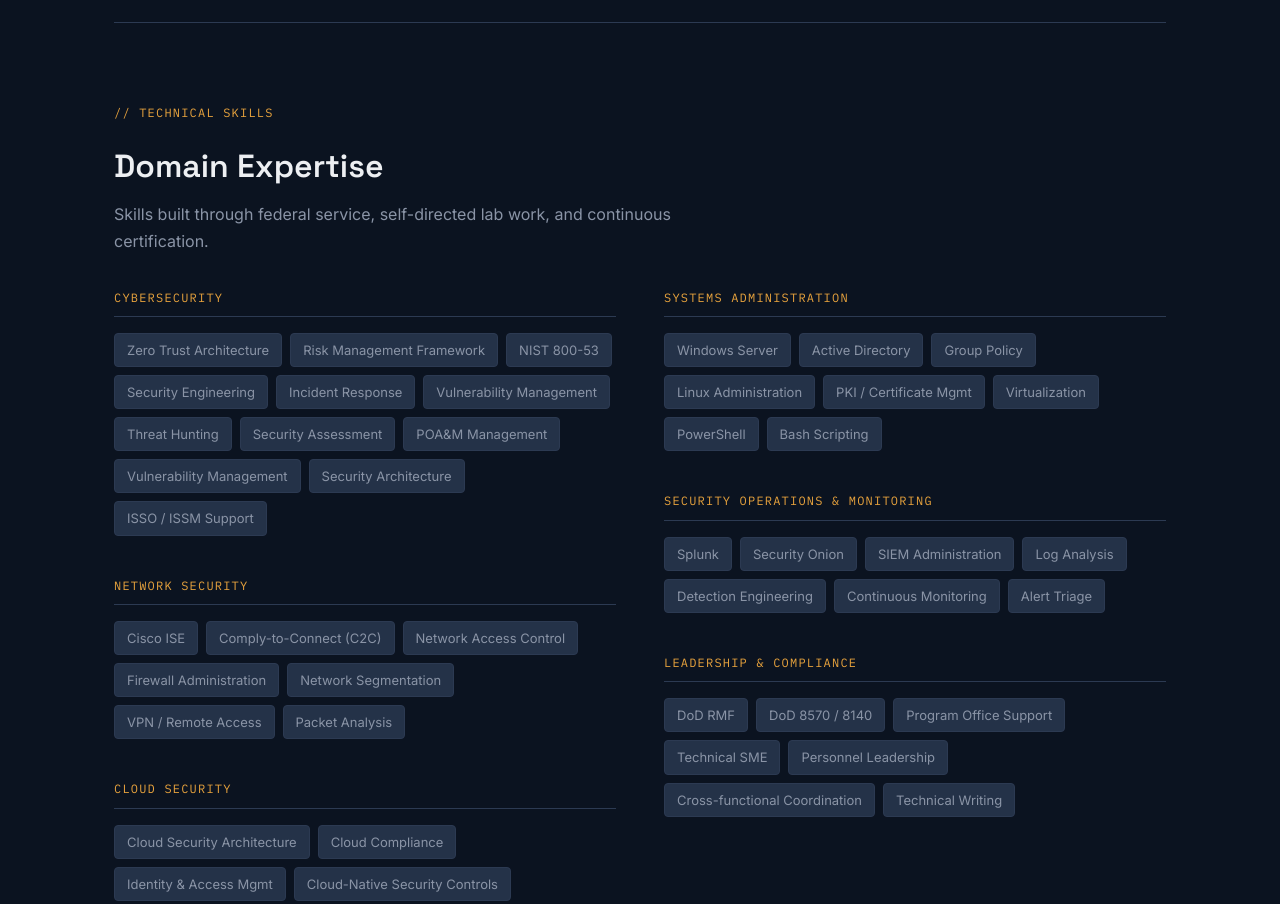
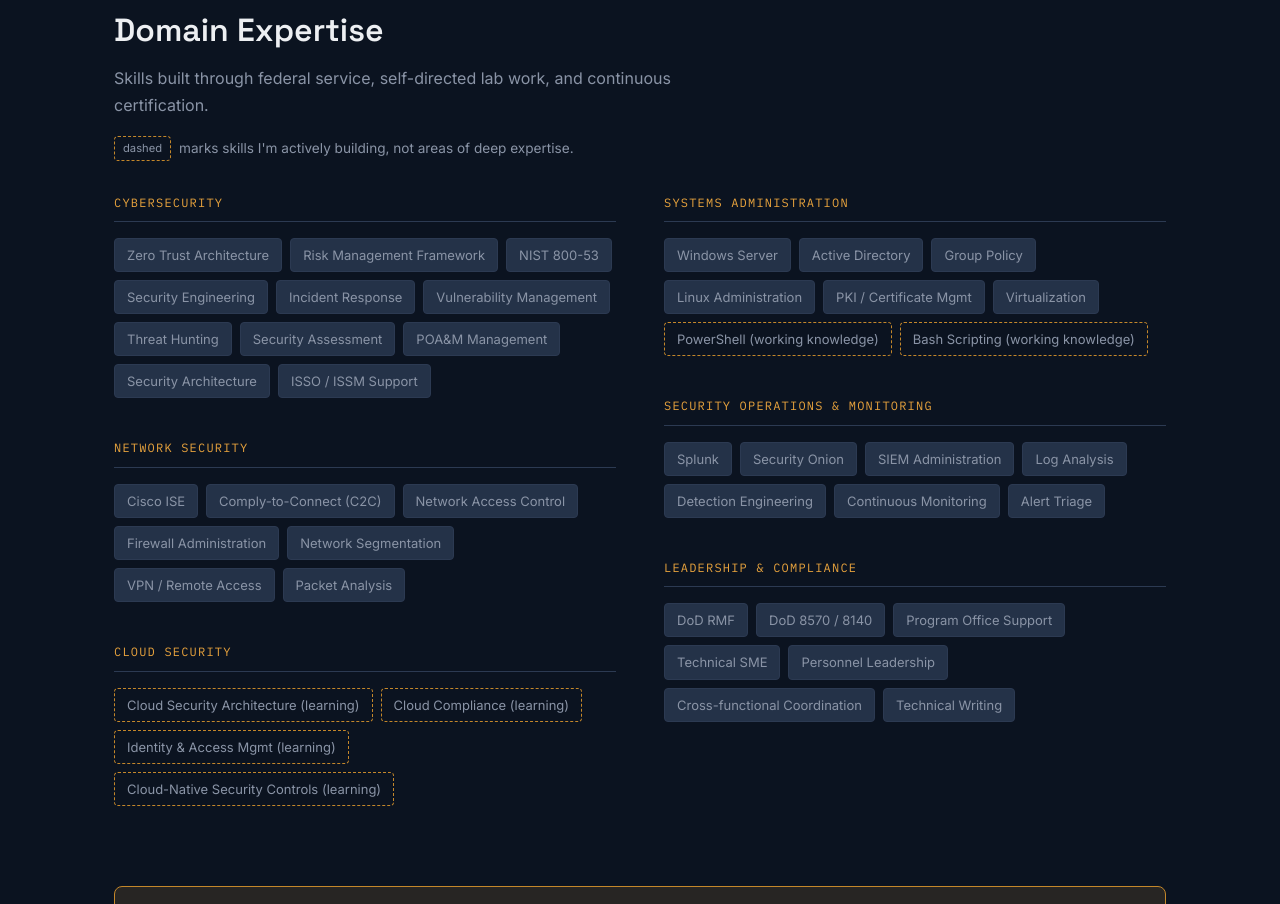
Before and after one commit to jergarcia2/jeremymgarcia.com, a plain HTML site: page certifications.html in a window 1280 px wide. Shown: the part 1276-2180 px from the top of the page. Drawn offline with Linux system fonts and the light colour scheme.

Commit message:
v1.4.0: Skill honesty labeling, dedupe fixes, further spacing pass
- Add dashed-border "(learning)" / "(working knowledge)" treatment to
  skill pills for areas without genuine depth yet: Cloud Security
  Architecture, Cloud Compliance, Identity & Access Mgmt, Cloud-Native
  Security Controls (no hands-on cloud experience, actively pursuing),
  and PowerShell/Bash Scripting (familiar, not expert). Legend line
  explains the convention. Goal: don't misrepresent skill depth.
- Fix duplicate "Vulnerability Management" skill pill (Expertise page)
  and duplicate "Aviation Maintenance" tag (Experience page military
  entry, replaced with "Flight Operations" to match the role title).
- Second spacing tightening pass: base section padding 56->40px,
  page-header 48/32->40/24, footer margin-top 56->40, empty-state
  56->40, mobile breakpoints scaled to match. Prior incremental trims
  kept reading as "still too much" at narrower viewports; this commits
  to a meaningfully leaner baseline.
- Collapse the Expertise page's Credentials/Skills divider gap from
  ~208px (three rounds ago) down to ~56-70px by zeroing the adjacent
  section paddings instead of just trimming margins.
- Add CHANGELOG.md (Keep a Changelog format) documenting this and all
  prior versions, going forward from here.

Co-Authored-By: Claude Sonnet 5 <noreply@anthropic.com>

```diff
--- a/assets/style.css
+++ b/assets/style.css
@@ -74,7 +74,7 @@ a:hover { color: var(--text); }
   margin-bottom: 2rem;
 }
 
-section { padding: 56px 0; }
+section { padding: 40px 0; }
 section + section { padding-top: 0; }
 
 /* ── Navigation ─────────────────────────────────────────── */
@@ -466,6 +466,12 @@ section + section { padding-top: 0; }
   transition: border-color .2s, color .2s;
 }
 .skill-pill:hover { border-color: var(--accent); color: var(--text); }
+.skill-pill--learning {
+  background: transparent;
+  border-style: dashed;
+  border-color: var(--accent-dim);
+}
+.skill-pill--learning:hover { border-color: var(--accent); }
 
 /* ── Contact form ───────────────────────────────────────── */
 .form-group { margin-bottom: 1.25rem; }
@@ -498,7 +504,7 @@ section + section { padding-top: 0; }
 
 /* ── Page header (inner pages) ──────────────────────────── */
 .page-header {
-  padding: 48px 0 32px;
+  padding: 40px 0 24px;
   border-bottom: 1px solid var(--line);
   margin-bottom: 0;
   animation: fadeUp .5s ease both;
@@ -508,7 +514,7 @@ section + section { padding-top: 0; }
 /* ── Empty state ────────────────────────────────────────── */
 .empty-state {
   text-align: center;
-  padding: 56px 24px;
+  padding: 40px 24px;
   border: 1px dashed var(--line);
   border-radius: var(--radius-md);
 }
@@ -529,7 +535,7 @@ section + section { padding-top: 0; }
 .footer {
   border-top: 1px solid var(--line);
   padding: 32px 0;
-  margin-top: 56px;
+  margin-top: 40px;
 }
 .footer__inner {
   display: flex;
@@ -568,9 +574,9 @@ section + section { padding-top: 0; }
 
 /* ── Responsive ─────────────────────────────────────────── */
 @media (max-width: 600px) {
-  section { padding: 40px 0; }
-  .hero { padding: 32px 0 0; }
-  .page-header { padding: 32px 0 20px; margin-bottom: 0; }
+  section { padding: 32px 0; }
+  .hero { padding: 28px 0 0; }
+  .page-header { padding: 28px 0 16px; margin-bottom: 0; }
   .metrics { grid-template-columns: repeat(2, 1fr); }
   .status-line { overflow: visible; }
   .status-line__item { white-space: normal; }
--- a/certifications.html
+++ b/certifications.html
@@ -127,13 +127,17 @@
       </div>
     </section>
 
-    <hr class="divider" />
+    <hr class="divider" style="margin: 0 0 1rem;" />
 
     <!-- Skills matrix -->
-    <section>
+    <section style="padding-top: 0;">
       <p class="label" style="margin-bottom: 1rem;">// Technical Skills</p>
       <h2 class="section-title">Domain Expertise</h2>
-      <p class="section-subtitle">Skills built through federal service, self-directed lab work, and continuous certification.</p>
+      <p class="section-subtitle" style="margin-bottom: 1rem;">Skills built through federal service, self-directed lab work, and continuous certification.</p>
+      <p class="section-subtitle" style="font-size: .85rem; margin-bottom: 2rem; display: flex; align-items: center; gap: .5rem;">
+        <span class="skill-pill skill-pill--learning" style="padding: 2px 8px; font-size: .7rem;">dashed</span>
+        marks skills I'm actively building, not areas of deep expertise.
+      </p>
 
       <div style="display: grid; grid-template-columns: repeat(auto-fit, minmax(300px, 1fr)); gap: 0 3rem;">
 
@@ -150,7 +154,6 @@
               <span class="skill-pill">Threat Hunting</span>
               <span class="skill-pill">Security Assessment</span>
               <span class="skill-pill">POA&M Management</span>
-              <span class="skill-pill">Vulnerability Management</span>
               <span class="skill-pill">Security Architecture</span>
               <span class="skill-pill">ISSO / ISSM Support</span>
             </div>
@@ -172,10 +175,10 @@
           <div class="skill-domain">
             <div class="skill-domain__title">Cloud Security</div>
             <div class="skill-pills">
-              <span class="skill-pill">Cloud Security Architecture</span>
-              <span class="skill-pill">Cloud Compliance</span>
-              <span class="skill-pill">Identity & Access Mgmt</span>
-              <span class="skill-pill">Cloud-Native Security Controls</span>
+              <span class="skill-pill skill-pill--learning">Cloud Security Architecture (learning)</span>
+              <span class="skill-pill skill-pill--learning">Cloud Compliance (learning)</span>
+              <span class="skill-pill skill-pill--learning">Identity &amp; Access Mgmt (learning)</span>
+              <span class="skill-pill skill-pill--learning">Cloud-Native Security Controls (learning)</span>
             </div>
           </div>
         </div>
@@ -190,8 +193,8 @@
               <span class="skill-pill">Linux Administration</span>
               <span class="skill-pill">PKI / Certificate Mgmt</span>
               <span class="skill-pill">Virtualization</span>
-              <span class="skill-pill">PowerShell</span>
-              <span class="skill-pill">Bash Scripting</span>
+              <span class="skill-pill skill-pill--learning">PowerShell (working knowledge)</span>
+              <span class="skill-pill skill-pill--learning">Bash Scripting (working knowledge)</span>
             </div>
           </div>
 
```
Also changed, not shown: experience.html (+1 -1 lines), 1 other file.
